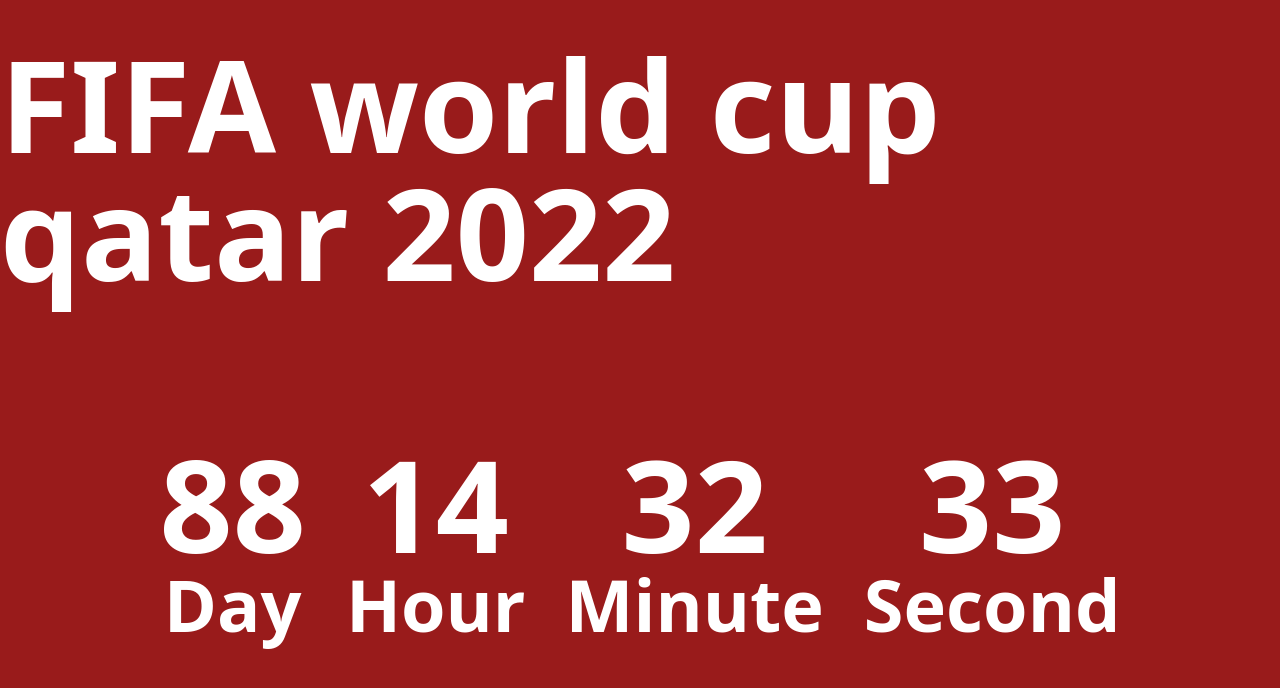
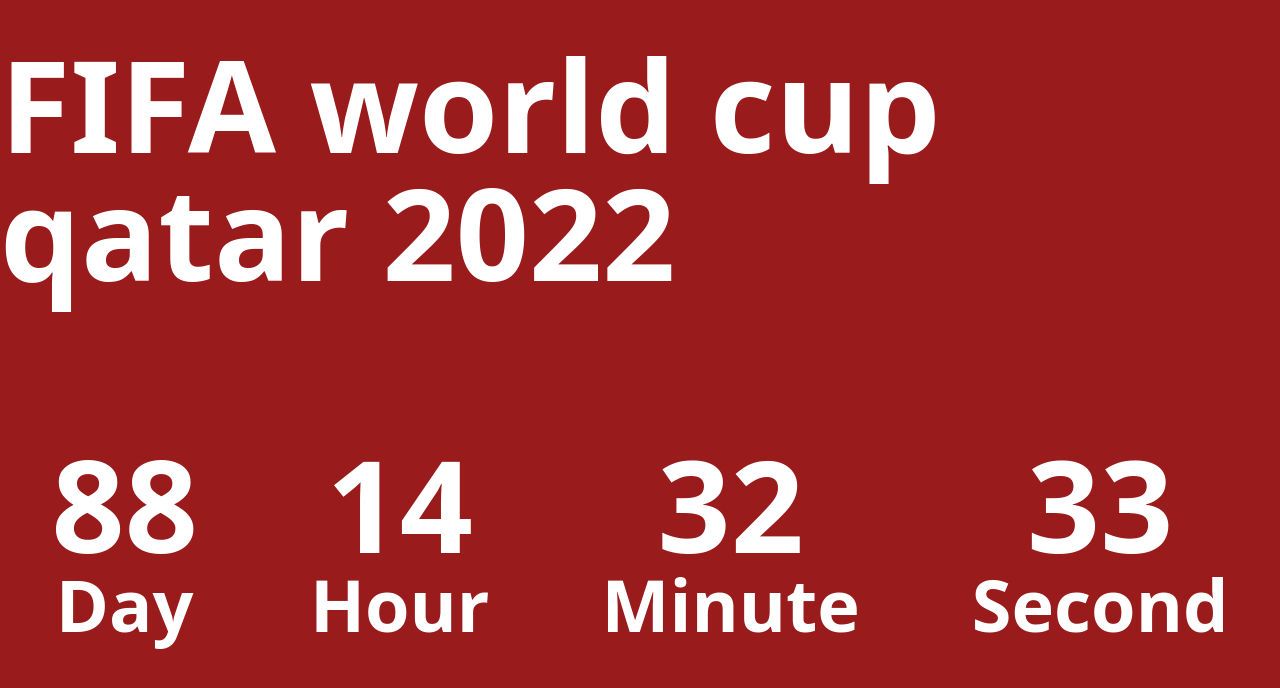
Before and after one commit to alamin-18/fifa-world-cup-countdown, a plain HTML site: page index.html in a window 1280 px wide. Drawn offline with nearby package versions, Linux system fonts and the light colour scheme.

Commit message:
gap-added

```diff
--- a/index.html
+++ b/index.html
@@ -14,7 +14,7 @@
   <div class="flex gap-10 justify-center items-center mt-10">
     <h1 class="text-9xl font-bold">FIFA world cup qatar 2022</h1>
   </div>
-  <div class="flex gap-10 justify-center items-center ">
+  <div class="flex gap-28 justify-center items-center ">
     <div class="text-center">
       <h1 id="day-text" class="text-9xl font-bold"></h1>
       <h1 class="text-7xl font-semibold">Day</h1>
```
